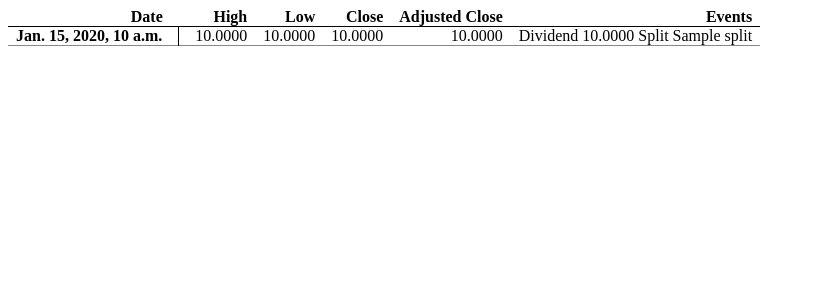
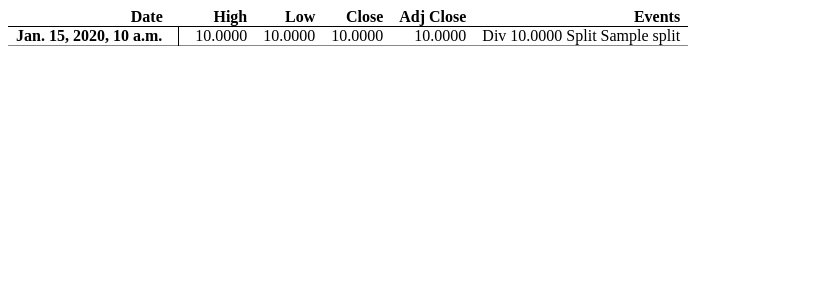
Before and after one commit to fengb/pynvest, a Django app: template pynvest_investment/templates/pynvest_investment/snapshots_table.html in a window 1280 px wide. Shown: the top 300 px of the page, without its empty margins (0-815 px from the left). Run offline with Django 3.2, Linux system fonts and the light colour scheme; the template is opened without the code that fills it: most values are stand-ins (such as "Sample title", 1, 10 or a date in 2020).

Commit message:
Minor template alterations

```diff
--- a/pynvest_investment/templates/pynvest_investment/snapshots_table.html
+++ b/pynvest_investment/templates/pynvest_investment/snapshots_table.html
@@ -9,6 +9,7 @@
   {% if next_year %}
     <a href='{% url pynvest_investment.views.snapshots investment.symbol next_year %}'>&gt;</a>
   {% endif %}
+
   <table>
     <thead>
       <tr>
@@ -16,7 +17,7 @@
         <th>High</th>
         <th>Low</th>
         <th>Close</th>
-        <th>Adjusted Close</th>
+        <th>Adj Close</th>
         <th>Events</th>
       </tr>
     </thead>
@@ -30,7 +31,7 @@
           <td>{{ snapshot.close_adjusted|floatformat:4 }}</td>
           <td>
             {% if snapshot.dividend %}
-              Dividend {{ snapshot.dividend|floatformat:4 }}
+              Div {{ snapshot.dividend|floatformat:4 }}
             {% endif %}
             {% if snapshot.split %}
               Split {{ snapshot.split }}
@@ -40,4 +41,11 @@
       </tbody>
     {% endfor %}
   </table>
+
+  {% if prev_year %}
+    <a href='{% url pynvest_investment.views.snapshots investment.symbol prev_year %}'>&lt;</a>
+  {% endif %}
+  {% if next_year %}
+    <a href='{% url pynvest_investment.views.snapshots investment.symbol next_year %}'>&gt;</a>
+  {% endif %}
 {% endblock content %}
```
